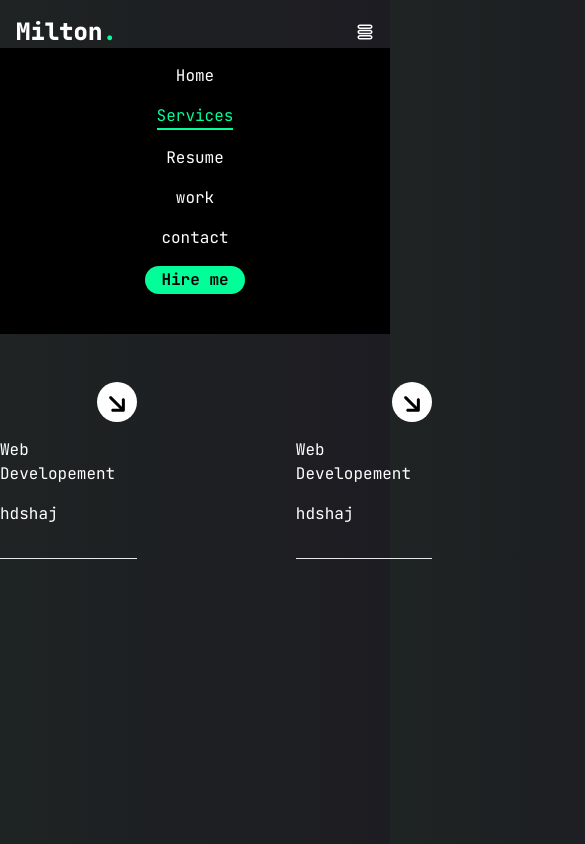
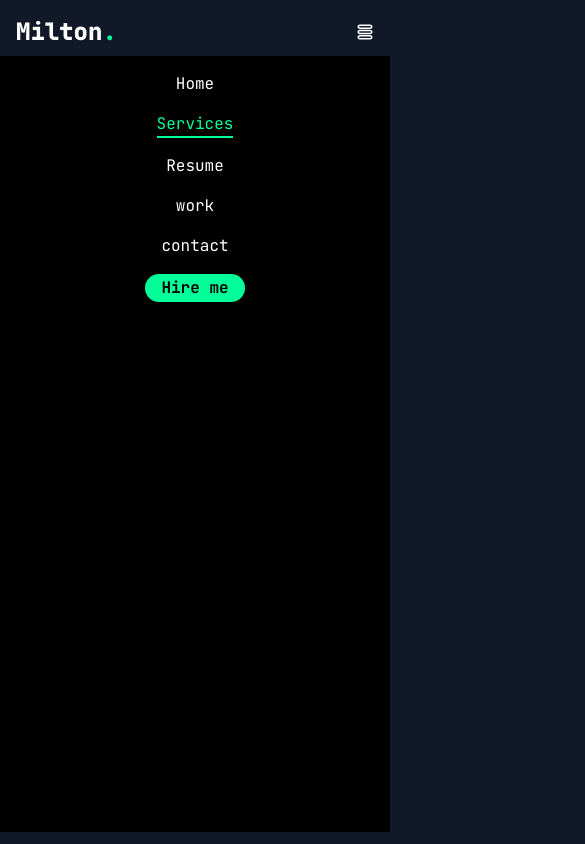
Before and after one commit to WaliUllahMilton/my-portfolio, a React (Vite) app: page /services in a window 390 px wide. Shown: the top 844 px of the page, 585 px wide, since content can reach past the window. Built offline with nearby package versions, Linux system fonts and the light colour scheme.

Commit message:
work page

```diff
--- a/src/components/Navbar.jsx
+++ b/src/components/Navbar.jsx
@@ -38,8 +38,8 @@ const Navbar = () => {
     <>
         {/* <StairTransition/> */}
         <nav className="max-w-screen-lg mx-auto mt-4">
-        <header className=" flex flex-col sm:flex-row items-center justify-between">
-            <div className="flex sm:flex-none justify-between w-full sm:w-auto sm:px-0 px-4">
+        <header className="relative  flex flex-col md:flex-row items-center justify-between">
+            <div className="flex md:flex-none justify-between w-full md:w-auto md:px-0 px-4">
                 <Link
                 className="font-jet flex text-2xl text-white font-extrabold"
                 to="/"
@@ -48,15 +48,15 @@ const Navbar = () => {
                   .
                 </span></Link>
                 <button
-                className="text-white text-lg sm:hidden "
+                className="text-white text-lg md:hidden "
                  onClick={handleTogglebtn}
                 >
                   <TiThMenuOutline/>
                 </button>
             </div>
-            <div className= {`transition-all h-full duration-500 ease-in-out z-[999]  w-full sm:w-auto
-            flex flex-col gap-4  sm:flex-row items-center md:bg-transparent
-            ${toggleValue ? "relative -top-[300px] pointer-events-none bg-black h-full" : "relative bg-black top-0 pt-4 pb-10 sm:top-0 sm:right-0 pointer-events-auto"}  `}
+            <div className= {`transition-all h-[92vh] md:h-auto duration-500 ease-in-out z-[999]  w-[100vw] md:w-auto
+            flex flex-col gap-4 absolute md:flex-row items-center md:bg-transparent bg-black
+            ${toggleValue ? " -top-[110vh] pointer-events-none  h-full" : " top-10 pt-4 pb-10 md:top-0 md:right-0 pointer-events-auto"}  `}
             >
             {
                 navData.map((item,index)=>(
--- a/src/index.css
+++ b/src/index.css
@@ -3,9 +3,16 @@
 @tailwind utilities;
 
 body {
-    background: linear-gradient(to left, rgb(29, 28, 34), rgb(30, 35, 35));
+    /* background: linear-gradient(to left, rgb(29, 28, 34), rgb(30, 35, 35)); */
+    --tw-bg-opacity: 1;
+    background-color: rgb(17 24 39 / var(--tw-bg-opacity))
 }
 .active-link {
     color: red; /* Example of active link color */
     /* Add any other styles you want for active links */
 }
+.text-outline {
+    /* -webkit-text-stroke: 1px; */
+    -webkit-text-stroke-width: 1px;
+    -webkit-text-stroke-color: #01FE99;
+  }
--- a/src/main.jsx
+++ b/src/main.jsx
@@ -3,14 +3,14 @@ import ReactDOM from 'react-dom/client'
 import App from './App.jsx'
 import './index.css'
 import { BrowserRouter as Router } from 'react-router-dom'
-import PageTransition from './components/PageTransition.jsx'
+// import PageTransition from './components/PageTransition.jsx'
 ReactDOM.createRoot(document.getElementById('root')).render(
   <React.StrictMode>
     <Router>
-    <PageTransition>
+    <>
       <App />
 
-      </PageTransition>
+      </>
     </Router>
   </React.StrictMode>,
 )
--- a/src/pages/homePage/Home.jsx
+++ b/src/pages/homePage/Home.jsx
@@ -12,7 +12,14 @@ const Home = () => {
     <div className="max-w-screen-lg font-jet px-4 md:px-0 py-4 md:py-[13vh] mx-auto flex flex-col
     fixed top-10 md:top-0 md:static
     text-center md:text-left md:flex-row justify-between items-center text-white">
-       <div className="md:w-[60vw] w-full order-1 md:order-1 md:mx-0">
+       <div className="   md:order-1 ">
+        <div className="w-full">
+          <Photo/>
+        </div>
+      </div>
+       <div>
+
+       <div className="md:w-[50vw] w-full md:order-2 md:mx-0">
         <p className="text-base w-auto md:text-lg font-bold">Frontend Web Developer</p>
         <h1 className="text-[4vw] font-bold  md:leading-[12vh]">
           Hello I'm
@@ -52,10 +59,6 @@ const Home = () => {
           </div>
         </div>
        </div>
-       <div>
-        <div className="order-2 md:order-2">
-          <Photo/>
-        </div>
        </div>
     </div>
   )
--- a/src/pages/servicePage/Service.jsx
+++ b/src/pages/servicePage/Service.jsx
@@ -27,20 +27,20 @@ const Service = () => {
   const [active,setActive]=useState(null)
   console.log(active)
   return (
-    <div className='w-container flex mt-12 gap-4 justify-between flex-wrap mx-auto'>
+    <div className='static top-14 left-[70px] md:w-container flex flex-col md:flex-row  mt-[3vw] md:gap-[3vw] gap-10 items-center justify-between flex-wrap mx-auto'>
       {
         services?.map((item,index)=>(
           <Link key={index}
            onMouseEnter={()=>setActive(index)}
            onMouseLeave={()=>setActive(null)}
-           className='border-b-[1px] font-jet pb-8 text-white w-[35vw]'>
+           className='border-b-[1px] font-jet pb-[2.5vw]  text-white w-[60vw] md:w-[35vw]'>
         <div className='flex justify-between items-center'>
-          <h2 className=' text-[2.5vw] font-extrabold stroke-1 text-outline text-transparent '>{item.number}</h2>
-          <p className='w-10 h-10 relative bg-white rounded-full'><FaArrowDown
-          className={`text-2xl  absolute left-[50%] top-[25%] -translate-x-[50%] translate-y[50%] -rotate-45 transition-all ease-in-out duration-500 text-center ${active == index ? "text-[#01FE99] -rotate-90": "text-black"}`}/></p>
+          <h2 className=' md:text-[2.5vw] font-extrabold stroke-1 text-outline text-transparent '>{item.number}</h2>
+          <p className='md:w-[40px] w-6 h-6 md:h-[40px] relative bg-white rounded-full'><FaArrowDown
+          className={`md:text-2xl  absolute left-[50%] top-[25%] -translate-x-[50%] translate-y[50%] -rotate-45 transition-all ease-in-out duration-500 text-center ${active == index ? "text-[#01FE99] -rotate-90": "text-black"}`}/></p>
         </div>
-        <div className='my-4'>{item.title}</div>
-        <div className='text-base'>{item.disc}</div>
+        <div className='my-4 text-base leading-3 font-bold'>{item.title}</div>
+        <div className='text-base text-[12px]'>{item.disc}</div>
       </Link>
         ))
       }
```
Also changed, not shown: src/assets/WhatsApp Image 2024-06-28 at 21.15.10_d6e907db.jpg (added).
